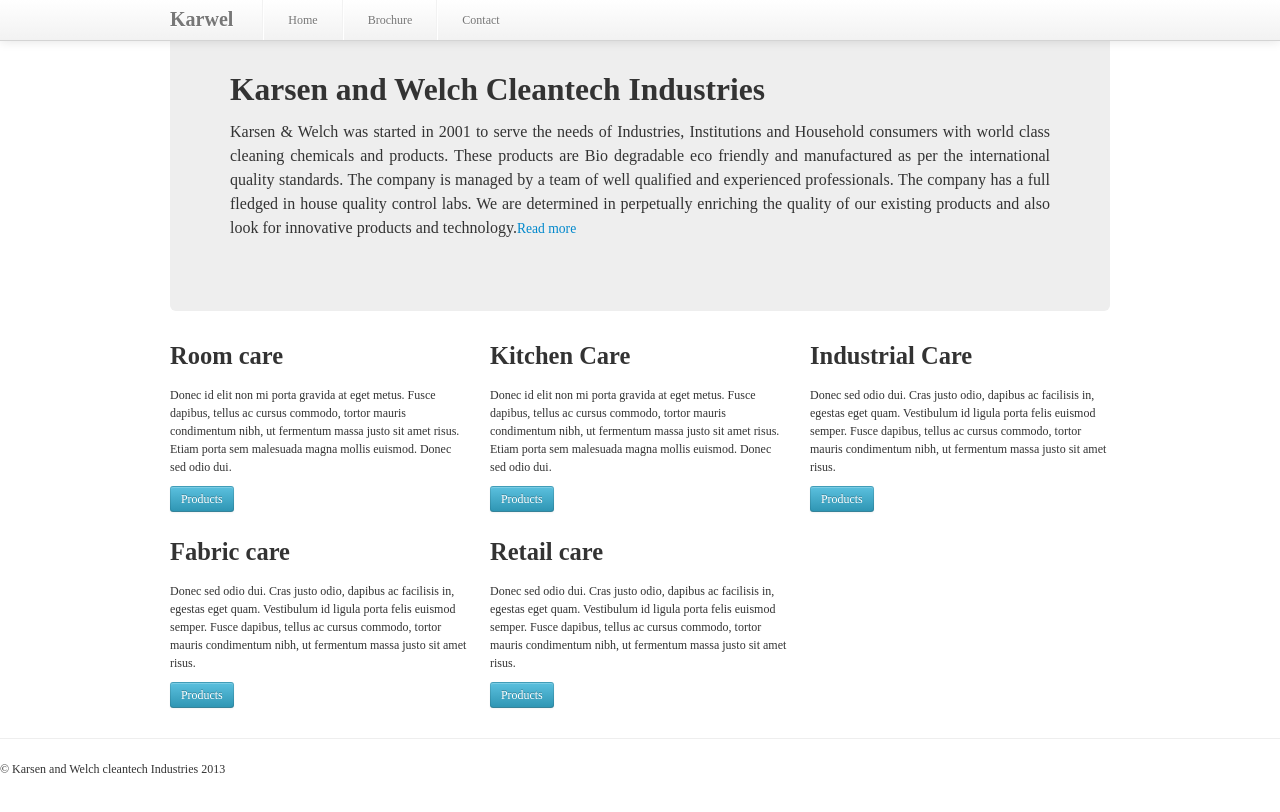
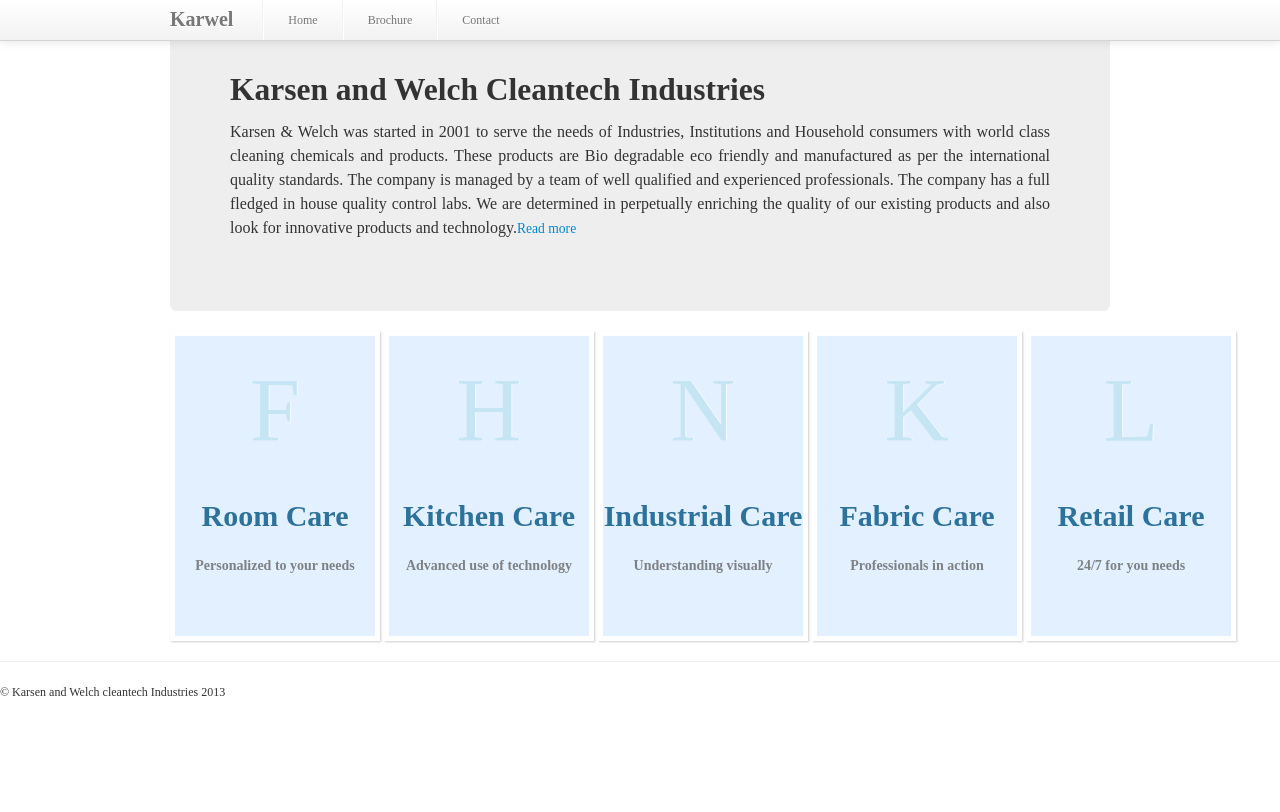
Before and after one commit to soundarmoorthy/karsenandwelch, a Jekyll site: the page built from index.html, in a window 1280 px wide. Shown: the top 812 px of the page. Built offline with Jekyll 4.4.1, drawn with Linux system fonts in a browser that asks for light colours; nearby versions of some CDN libraries; some web fonts are replaced; Markdown is read by kramdown in place of the engine named in the settings.

Commit message:
Add styling menu items for the products in home page. Modify the home page

```diff
--- a/_includes/bootstrap.html
+++ b/_includes/bootstrap.html
@@ -8,16 +8,21 @@
 <script src="https://ajax.googleapis.com/ajax/libs/jquery/1.11.0/jquery.js"></script>
 
 <!-- The main font we use for the entire website. The load time of the font is not that great. SO we should consider an alternative. -->
-<link rel="stylesheet" media="screen" href="http://openfontlibrary.org/face/jura" type="text/css"/>
-
+<!--<link rel="stylesheet" media="screen" href="http://openfontlibrary.org/face/jura" type="text/css"/>-->
 
 <!-- Latest compiled and minified CSS -->
 <link rel="stylesheet" href="/assets/bootstrap/css/bootstrap.css">
 
+
+<!--Required for the main page to display stylish menus -->
+<link rel="stylesheet" href="/assets/bootstrap/css/style4.css">
+
+
+
 <!-- A css library with rich transition effects -->
 <!-- Downloaded from http://github.com/daneden/animate.css -->
 <!-- A many great thanks to the author -->
-<link rel="stylesheet" href="/assets/animate/animate.css">
+<!--<link rel="stylesheet" href="/assets/animate/animate.css">-->
 
 
 <!-- Latest compiled and minified JavaScript -->
--- /dev/null
+++ b/assets/bootstrap/css/style4.css
@@ -0,0 +1,162 @@
+/* Source : http://tympanus.net/Tutorials/CreativeCSS3AnimationMenus/css/style4.css
+This code belongs to the author of the above link. I just found that interesting and copied it to my website. I thank the author for his work, and truly enjoy it. He is no way resoposible for wahtever happens to my website because of the usage of this file.
+
+*/
+
+
+@import url('http://fonts.googleapis.com/css?family=Nova+Oval');
+
+.ca-menu{
+    padding:0;
+    margin:20px auto;
+    width: 1070px;
+}
+.ca-menu li{
+    width: 200px;
+    height: 300px;
+    overflow: hidden;
+    position: relative;
+    float: left;
+    border: 5px solid #fff;
+    background: #e2f0ff;
+    -webkit-box-shadow: 1px 1px 2px rgba(0,0,0,0.2);
+    -moz-box-shadow: 1px 1px 2px rgba(0,0,0,0.2);
+    box-shadow: 1px 1px 2px rgba(0,0,0,0.2);
+    margin-right: 4px;
+    -webkit-transition: all 300ms linear;
+    -moz-transition: all 300ms linear;
+    -o-transition: all 300ms linear;
+    -ms-transition: all 300ms linear;
+    transition: all 300ms linear;
+}
+.ca-menu li:last-child{
+    margin-right: 0px;
+}
+.ca-menu li a{
+    text-align: left;
+    width: 100%;
+    height: 100%;
+    display: block;
+    color: #333;
+    position: relative;
+}
+.ca-icon{
+    font-family: 'Nova Oval', cursive;
+    color: #c5e4f4;
+    font-size: 90px;
+    text-shadow: 1px 0px 1px rgba(255,255,255,0.7);
+    line-height: 150px;
+    position: absolute;
+    width: 100%;
+    height: 50%;
+    left: 0px;
+    top: 0px;
+    text-align: center;
+    -webkit-transition: all 200ms linear;
+    -moz-transition: all 200ms linear;
+    -o-transition: all 200ms linear;
+    -ms-transition: all 200ms linear;
+    transition: all 200ms linear;
+}
+.ca-content{
+    font-family: 'Nova Oval', cursive;
+    position: absolute;
+    left: 0px;
+    width: 100%;
+    height: 50%;
+    top: 50%;
+}
+.ca-main{
+    font-size: 30px;
+    color: #005382;
+    opacity: 0.8;
+    text-align: center;
+    -webkit-transition: all 200ms linear;
+    -moz-transition: all 200ms linear;
+    -o-transition: all 200ms linear;
+    -ms-transition: all 200ms linear;
+    transition: all 200ms linear;
+}
+.ca-sub{
+    text-align:center;
+    font-size: 14px;
+    color: #666;
+    line-height: 40px;
+    opacity: 0.8;
+    -webkit-transition: all 200ms linear;
+    -moz-transition: all 200ms linear;
+    -o-transition: all 200ms linear;
+    -ms-transition: all 200ms linear;
+    transition: all 200ms linear;
+}
+.ca-menu li:hover{
+    background-color: #fff;
+}
+.ca-menu li:hover .ca-icon{
+    text-shadow: 0px 0px 20px #c5e4f4;
+    color: transparent;
+    -webkit-animation: moveFromTop 400ms ease;
+    -moz-animation: moveFromTop 400ms ease;
+    -ms-animation: moveFromTop 400ms ease;
+}
+.ca-menu li:hover .ca-main{
+    color: #000;
+    -webkit-animation: moveFromTop 300ms ease;
+    -moz-animation: moveFromTop 300ms ease;
+    -ms-animation: moveFromTop 300ms ease;
+}
+.ca-menu li:hover .ca-sub{
+    color: #000;
+    -webkit-animation: moveFromBottom 500ms ease;
+    -moz-animation: moveFromBottom 500ms ease;
+    -ms-animation: moveFromBottom 500ms ease;
+}
+@-webkit-keyframes moveFromTop {
+    from {
+        -webkit-transform: translateY(-300%);
+    }
+    to {
+        -webkit-transform: translateY(0%);
+    }
+}
+@-moz-keyframes moveFromTop {
+    from {
+        -moz-transform: translateY(-300%);
+    }
+    to {
+        -moz-transform: translateY(0%);
+    }
+}
+@-ms-keyframes moveFromTop {
+    from {
+        -ms-transform: translateY(-300%);
+    }
+    to {
+        -ms-transform: translateY(0%);
+    }
+}
+
+@-webkit-keyframes moveFromBottom {
+    from {
+        -webkit-transform: translateY(200%);
+    }
+    to {
+        -webkit-transform: translateY(0%);
+    }
+}
+@-moz-keyframes moveFromBottom {
+    from {
+        -moz-transform: translateY(200%);
+    }
+    to {
+        -moz-transform: translateY(0%);
+    }
+}
+@-ms-keyframes moveFromBottom {
+    from {
+        -ms-transform: translateY(200%);
+    }
+    to {
+        -ms-transform: translateY(0%);
+    }
+}
--- a/index.html
+++ b/index.html
@@ -10,36 +10,53 @@ layout: default
 
 The company is managed by a team of well qualified and experienced professionals. The company has a full fledged in house quality control labs. We are determined in perpetually enriching the quality  of our existing products and also look for innovative products and technology.<a href="aboutus"><small>Read more</small></a></p>
       </div>
-
-      <!-- Example row of columns -->
-      <div class="row">
-        <div class="span4">
-          <h3>Room care</h3>
-          <p>Donec id elit non mi porta gravida at eget metus. Fusce dapibus, tellus ac cursus commodo, tortor mauris condimentum nibh, ut fermentum massa justo sit amet risus. Etiam porta sem malesuada magna mollis euismod. Donec sed odio dui. </p>
-          <p><a class="btn btn-small btn-info" href="#">Products</a></p>
-        </div>
-        <div class="span4">
-          <h3>Kitchen Care</h3>
-          <p>Donec id elit non mi porta gravida at eget metus. Fusce dapibus, tellus ac cursus commodo, tortor mauris condimentum nibh, ut fermentum massa justo sit amet risus. Etiam porta sem malesuada magna mollis euismod. Donec sed odio dui. </p>
-          <p><a class="btn btn-small btn-info" href="#">Products</a></p>
-       </div>
-        <div class="span4">
-          <h3>Industrial Care</h3>
-          <p>Donec sed odio dui. Cras justo odio, dapibus ac facilisis in, egestas eget quam. Vestibulum id ligula porta felis euismod semper. Fusce dapibus, tellus ac cursus commodo, tortor mauris condimentum nibh, ut fermentum massa justo sit amet risus.</p>
-          <p><a class="btn btn-small btn-info" href="#">Products</a></p>
-        </div>
-
-        <div class="span4">
-          <h3>Fabric care</h3>
-          <p>Donec sed odio dui. Cras justo odio, dapibus ac facilisis in, egestas eget quam. Vestibulum id ligula porta felis euismod semper. Fusce dapibus, tellus ac cursus commodo, tortor mauris condimentum nibh, ut fermentum massa justo sit amet risus.</p>
-          <p><a class="btn btn-small btn-info" href="#">Products</a></p>
-        </div>
-
-        <div class="span4">
-          <h3>Retail care</h3>
-          <p>Donec sed odio dui. Cras justo odio, dapibus ac facilisis in, egestas eget quam. Vestibulum id ligula porta felis euismod semper. Fusce dapibus, tellus ac cursus commodo, tortor mauris condimentum nibh, ut fermentum massa justo sit amet risus.</p>
-          <p><a class="btn btn-small btn-info" href="#">Products</a></p>
-        </div>
+      <div>
+      <ul class="ca-menu">
+      <li>
+                        <a href="#">
+                            <span class="ca-icon">F</span>
+                            <div class="ca-content">
+                                <h2 class="ca-main">Room Care</h2>
+                                <h3 class="ca-sub">Personalized to your needs</h3>
+                            </div>
+                        </a>
+                    </li>
+                    <li>
+                        <a href="#">
+                            <span class="ca-icon">H</span>
+                            <div class="ca-content">
+                                <h2 class="ca-main">Kitchen Care</h2>
+                                <h3 class="ca-sub">Advanced use of technology</h3>
+                            </div>
+                        </a>
+                    </li>
+                    <li>
+                        <a href="#">
+                            <span class="ca-icon">N</span>
+                            <div class="ca-content">
+                                <h2 class="ca-main">Industrial Care</h2>
+                                <h3 class="ca-sub">Understanding visually</h3>
+                            </div>
+                        </a>
+                    </li>
+                    <li>
+                        <a href="#">
+                            <span class="ca-icon">K</span>
+                            <div class="ca-content">
+                                <h2 class="ca-main">Fabric Care</h2>
+                                <h3 class="ca-sub">Professionals in action</h3>
+                            </div>
+                        </a>
+                    </li>
+                    <li>
+                        <a href="#">
+                            <span class="ca-icon">L</span>
+                            <div class="ca-content">
+                                <h2 class="ca-main">Retail Care</h2>
+                                <h3 class="ca-sub">24/7 for you needs</h3>
+                            </div>
+                        </a>
+                    </li>
+                </ul>   <!-- Example row of columns -->
       </div>
-
     </div> <!-- /container -->
```
Also changed, not shown: assets/bootstrap/css/bootstrap.css.
